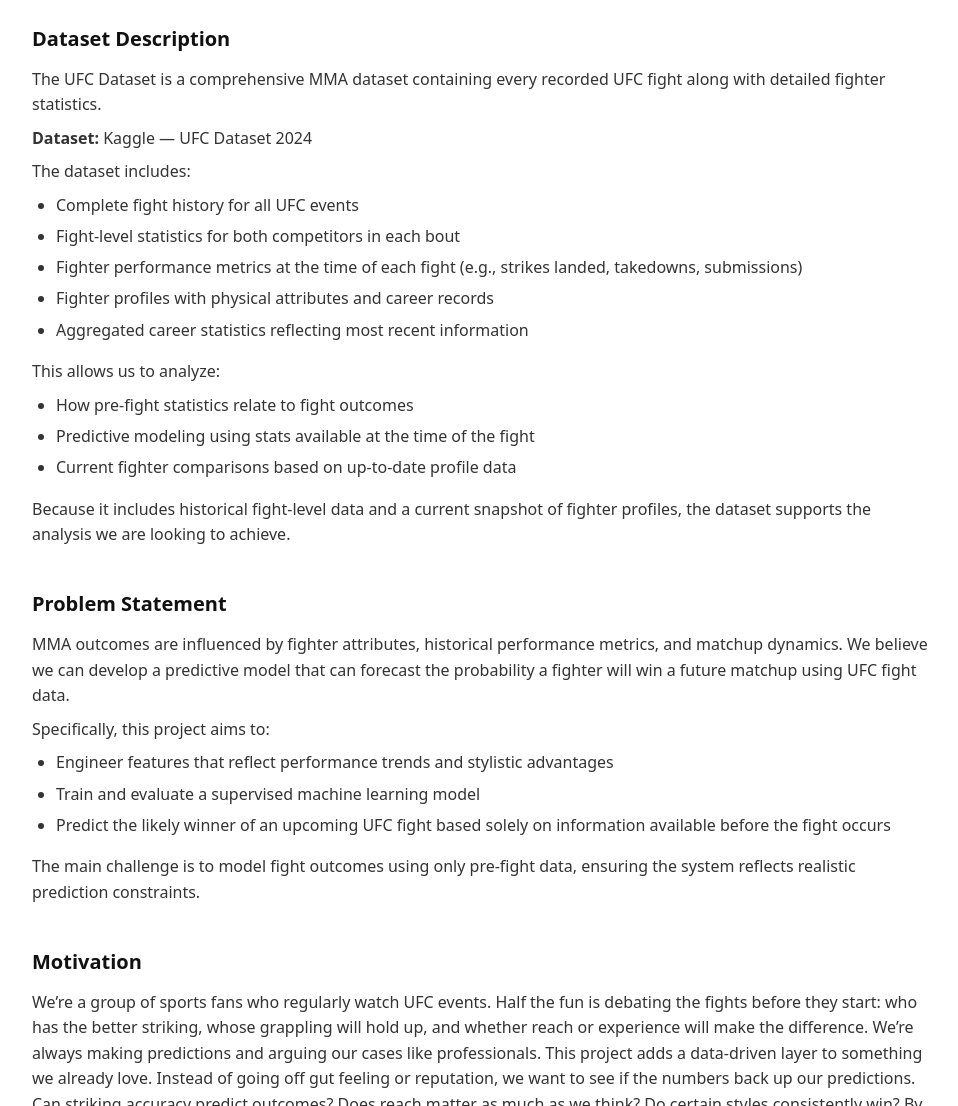
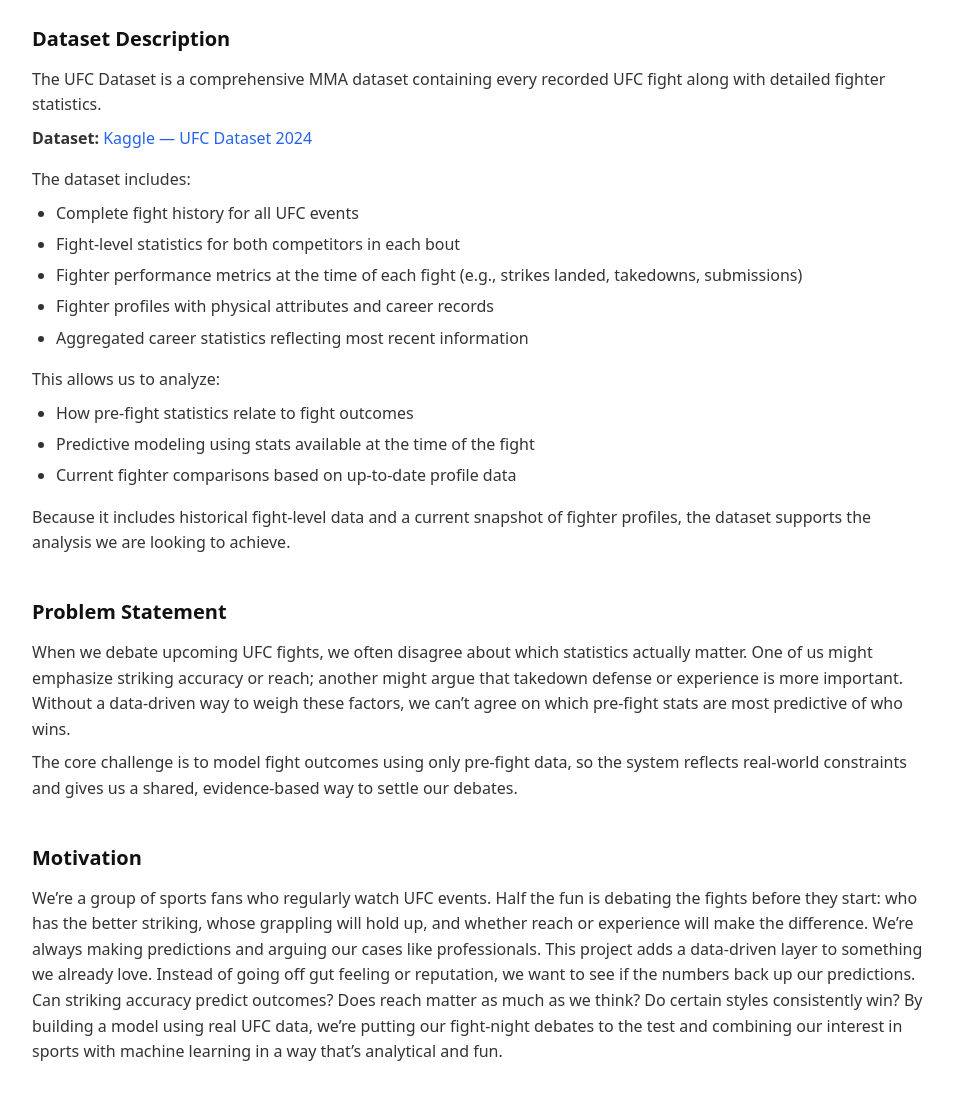
Before and after one commit to Connor5190/MachineLearningProposal, a plain HTML site: page index.html in a window 1280 px wide. Shown: the part 400-1506 px from the top of the page, without its empty margins (160-1118 px from the left). Drawn offline with Linux system fonts and the light colour scheme.

Commit message:
final push

```diff
--- a/index.html
+++ b/index.html
@@ -20,7 +20,7 @@
 <section class="dataset-section">
   <h2>Dataset Description</h2>
   <p class="dataset-intro">The UFC Dataset is a comprehensive MMA dataset containing every recorded UFC fight along with detailed fighter statistics.</p>
-  <p><strong>Dataset:</strong> Kaggle — UFC Dataset 2024</p>
+  <p class="dataset-link"><strong>Dataset:</strong> <a href="https://www.kaggle.com/datasets/thasankakandage/ufc-dataset-2024" target="_blank" rel="noopener noreferrer">Kaggle — UFC Dataset 2024</a></p>
 
   <p>The dataset includes:</p>
   <ul>
@@ -43,16 +43,8 @@
 
 <section class="problem-section">
   <h2>Problem Statement</h2>
-  <p>MMA outcomes are influenced by fighter attributes, historical performance metrics, and matchup dynamics. We believe we can develop a predictive model that can forecast the probability a fighter will win a future matchup using UFC fight data.</p>
-
-  <p>Specifically, this project aims to:</p>
-  <ul>
-    <li>Engineer features that reflect performance trends and stylistic advantages</li>
-    <li>Train and evaluate a supervised machine learning model</li>
-    <li>Predict the likely winner of an upcoming UFC fight based solely on information available before the fight occurs</li>
-  </ul>
-
-  <p>The main challenge is to model fight outcomes using only pre-fight data, ensuring the system reflects realistic prediction constraints.</p>
+  <p>When we debate upcoming UFC fights, we often disagree about which statistics actually matter. One of us might emphasize striking accuracy or reach; another might argue that takedown defense or experience is more important. Without a data-driven way to weigh these factors, we can’t agree on which pre-fight stats are most predictive of who wins.</p>
+  <p>The core challenge is to model fight outcomes using only pre-fight data, so the system reflects real-world constraints and gives us a shared, evidence-based way to settle our debates.</p>
 </section>
 
 <section class="motivation-section">
```
